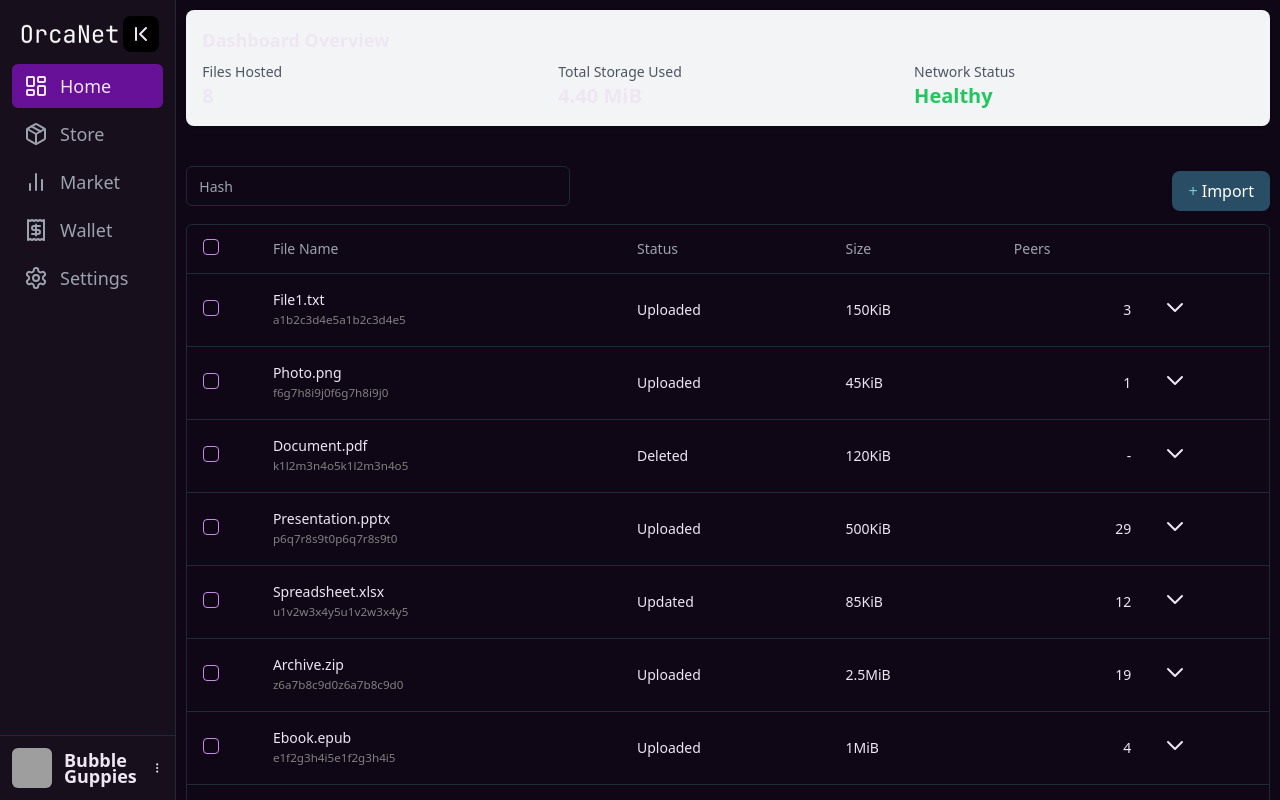
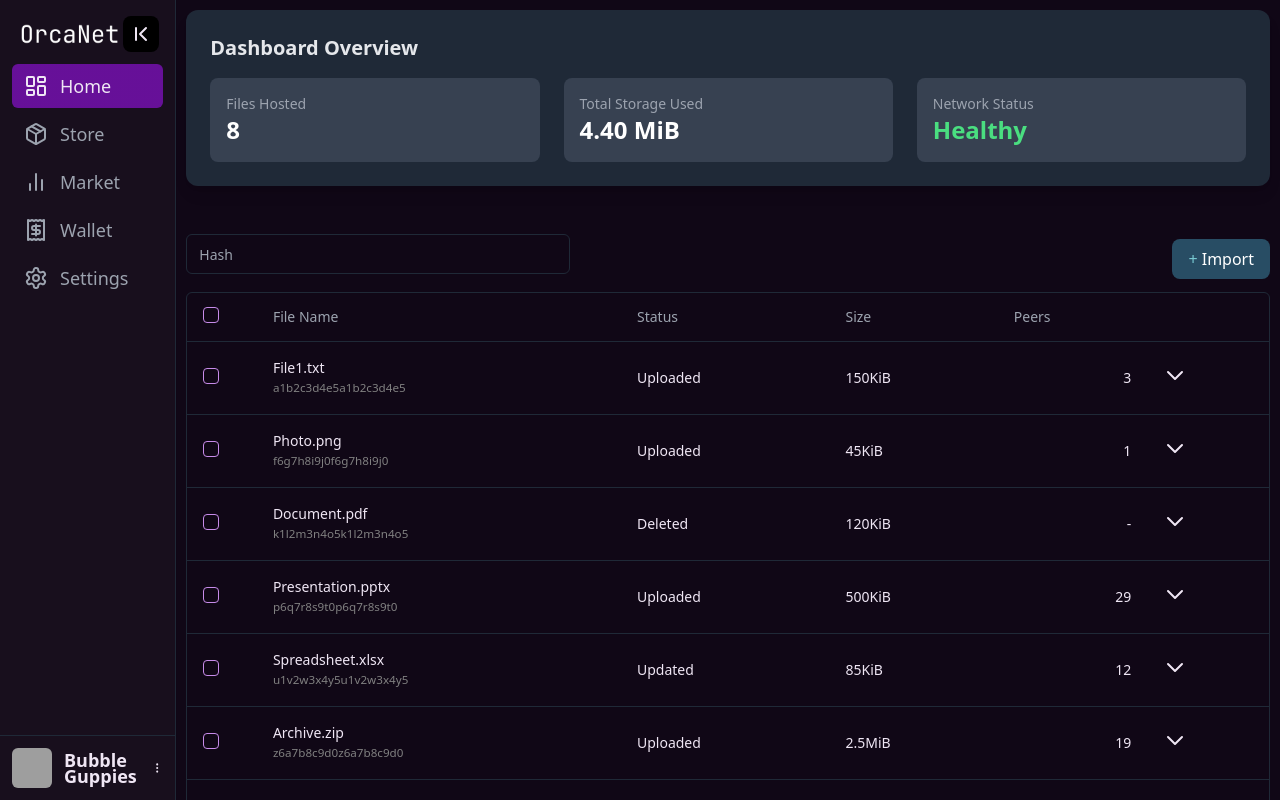
Before and after one commit to sbu-416-24sp/orcanet-desktop-deprecated, a React (Vite) app in the folder frontend/: page / in a window 1280 px wide. Shown: the top 800 px of the page. Built offline with nearby package versions, Linux system fonts and the light colour scheme; grey boxes are pictures that could not be loaded.

Commit message:
everything else i forgot in darkmode

```diff
--- a/frontend/src/home/DataTable.tsx
+++ b/frontend/src/home/DataTable.tsx
@@ -80,8 +80,9 @@ export function DataTable({
       : false;
   };
 
+  let reversedData = data.reverse();
   const table = useReactTable({
-    data,
+    data: reversedData,
     columns,
     state: {
       globalFilter,
@@ -106,14 +107,14 @@ export function DataTable({
         <div className="w-1/2 flex justify-end relative">
           <button
             id="file-upload"
-            className="bg-[#284d64] hover:bg-[#284d64] text-white font-medium py-2 px-4 rounded-lg transition duration-150 ease-in-out"
+            className="bg-[#284d64] hover:bg-[#3a6679] text-white font-medium py-2 px-4 rounded-lg transition duration-150 ease-in-out"
             onClick={() => setIsDropdownVisible(!isDropdownVisible)}
           >
             <span className="text-[#79cad2]">+</span> Import
           </button>
           <div
             ref={dropdownRef}
-            className={`origin-top-right absolute right-0 mt-2 w-48 rounded-md shadow-lg bg-white ring-1 ring-black ring-opacity-5 divide-y divide-gray-100 ${
+            className={`origin-top-right absolute right-0 mt-2 w-48 rounded-md shadow-lg bg-[#2a2a2a] ring-1 ring-black ring-opacity-5 divide-y divide-gray-700 ${
               isDropdownVisible ? "block" : "hidden"
             }`}
             id="file-upload-dropdown"
@@ -121,7 +122,7 @@ export function DataTable({
           >
             <label
               htmlFor="file-upload-file"
-              className="block px-4 py-2 text-sm text-gray-700 hover:bg-gray-100 border-b border-gray-200 cursor-pointer"
+              className="block px-4 py-2 text-sm text-gray-300 hover:bg-gray-700 border-b border-gray-600 cursor-pointer"
             >
               File
               <input
@@ -139,7 +140,7 @@ export function DataTable({
             </label>
             <label
               htmlFor="folder-upload"
-              className="block px-4 py-2 text-sm text-gray-700 hover:bg-gray-100 cursor-pointer"
+              className="block px-4 py-2 text-sm text-gray-300 hover:bg-gray-700 cursor-pointer"
             >
               Folder
               <input
@@ -157,7 +158,7 @@ export function DataTable({
                 }}
               />
             </label>
-            <div className="block px-4 py-2 text-sm text-gray-700 hover:bg-gray-100 cursor-pointer">
+            <div className="block px-4 py-2 text-sm text-gray-300 hover:bg-gray-700 cursor-pointer">
               New folder
             </div>
           </div>
--- a/frontend/src/home/HomePage.tsx
+++ b/frontend/src/home/HomePage.tsx
@@ -257,28 +257,30 @@ const HomePage = () => {
       onDragLeave={handleDragLeave}
       className={`relative w-full`}
     >
-      <div className="dashboard-overview bg-gray-100 p-4 rounded-lg shadow mb-4">
-        <h2 className="text-lg font-semibold mb-2">Dashboard Overview</h2>
-        <div className="grid grid-cols-3 gap-4">
-          <div className="file-hosted">
-            <span className="block text-sm font-medium text-gray-600">
+      <div className="dashboard-overview bg-gray-800 p-6 rounded-xl shadow-lg mb-6">
+        <h2 className="text-xl font-semibold mb-4 text-gray-200">Dashboard Overview</h2>
+        <div className="grid grid-cols-3 gap-6">
+          <div className="file-hosted bg-gray-700 p-4 rounded-lg">
+            <span className="block text-sm font-medium text-gray-400">
               Files Hosted
             </span>
-            <span className="block text-xl font-bold">{totalFiles}</span>
+            <span className="block text-2xl font-bold text-white">
+              {totalFiles}
+            </span>
           </div>
-          <div className="storage-used">
-            <span className="block text-sm font-medium text-gray-600">
+          <div className="storage-used bg-gray-700 p-4 rounded-lg">
+            <span className="block text-sm font-medium text-gray-400">
               Total Storage Used
             </span>
-            <span className="block text-xl font-bold">
+            <span className="block text-2xl font-bold text-white">
               {totalSizeFormatted}
             </span>
           </div>
-          <div className="network-status">
-            <span className="block text-sm font-medium text-gray-600">
+          <div className="network-status bg-gray-700 p-4 rounded-lg">
+            <span className="block text-sm font-medium text-gray-400">
               Network Status
             </span>
-            <span className="block text-xl font-bold text-green-500">
+            <span className={`block text-2xl font-bold ${networkStatus === "Healthy" ? "text-green-400" : "text-red-400"}`}>
               {networkStatus}
             </span>
           </div>
--- a/frontend/src/home/columns.tsx
+++ b/frontend/src/home/columns.tsx
@@ -163,18 +163,18 @@ export const getColumns = (
           </button>
           {row.original.showDropdown && (
             <div
-              className="absolute right-0 mt-2 py-2 w-48 bg-white rounded-md shadow-xl z-20 border border-blue-200"
+              className="fixed right-0 mt-2 py-2 w-48 bg-gray-800 rounded-md shadow-xl z-20 border border-gray-700"
               id={`dropdown-${row.original.id}`}
               onClick={(e) => e.stopPropagation()}
             >
               <a
                 href="#"
-                className="block px-4 py-2 text-sm text-gray-700 hover:bg-gray-100 border-b border-gray-200"
+                className="block px-4 py-2 text-sm text-gray-300 hover:bg-gray-700 border-b border-gray-600"
               >
                 Download
               </a>
               <div
-                className="block px-4 py-2 text-sm text-gray-700 hover:bg-gray-100 border-b border-gray-200 cursor-pointer"
+                className="block px-4 py-2 text-sm text-gray-300 hover:bg-gray-700 border-b border-gray-600 cursor-pointer"
                 onClick={(e) => {
                   e.preventDefault();
                   toggleEdit(row.original.id);
@@ -185,12 +185,12 @@ export const getColumns = (
               </div>
               <a
                 href="#"
-                className="block px-4 py-2 text-sm text-gray-700 hover:bg-gray-100 border-b border-gray-200"
+                className="block px-4 py-2 text-sm text-gray-300 hover:bg-gray-700 border-b border-gray-600"
               >
                 View File Details
               </a>
               <div
-                className="block px-4 py-2 text-sm text-gray-700 hover:bg-gray-100 border-b border-gray-200 cursor-pointer"
+                className="block px-4 py-2 text-sm text-gray-300 hover:bg-gray-700 border-b border-gray-600 cursor-pointer"
                 onClick={() => {
                   navigator.clipboard.writeText(row.original.hash);
                   toggleDropdown(row.original.id);
@@ -198,7 +198,7 @@ export const getColumns = (
               >
                 Copy CID
               </div>
-              <div className="block px-4 py-2 text-sm text-gray-700 hover:bg-gray-100 cursor-pointer">
+              <div className="block px-4 py-2 text-sm text-gray-300 hover:bg-gray-700 cursor-pointer">
                 <button
                   onClick={(e) => {
                     e.stopPropagation();
--- a/frontend/src/sidebar/sidebar.tsx
+++ b/frontend/src/sidebar/sidebar.tsx
@@ -16,7 +16,7 @@ import {
 } from "react-router-dom";
 import orcanetLogo from "./../assets/images/OrcaNet-Dark.png";
 import React from "react";
-import SidebarItem from "./SidebarItem";
+import SidebarItem from "./Sidebaritem";
 
 const Sidebar = () => {
   const [expanded, setExpanded] = useState(true);
```
